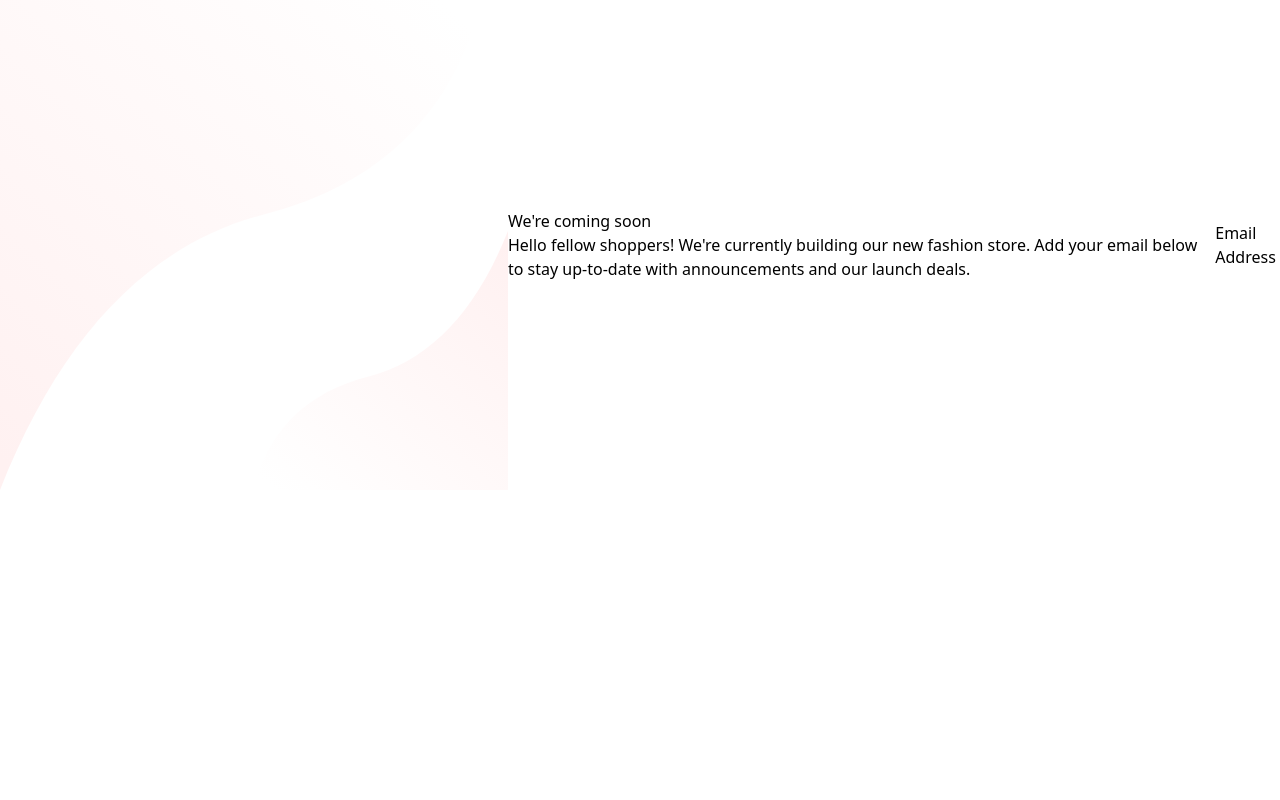
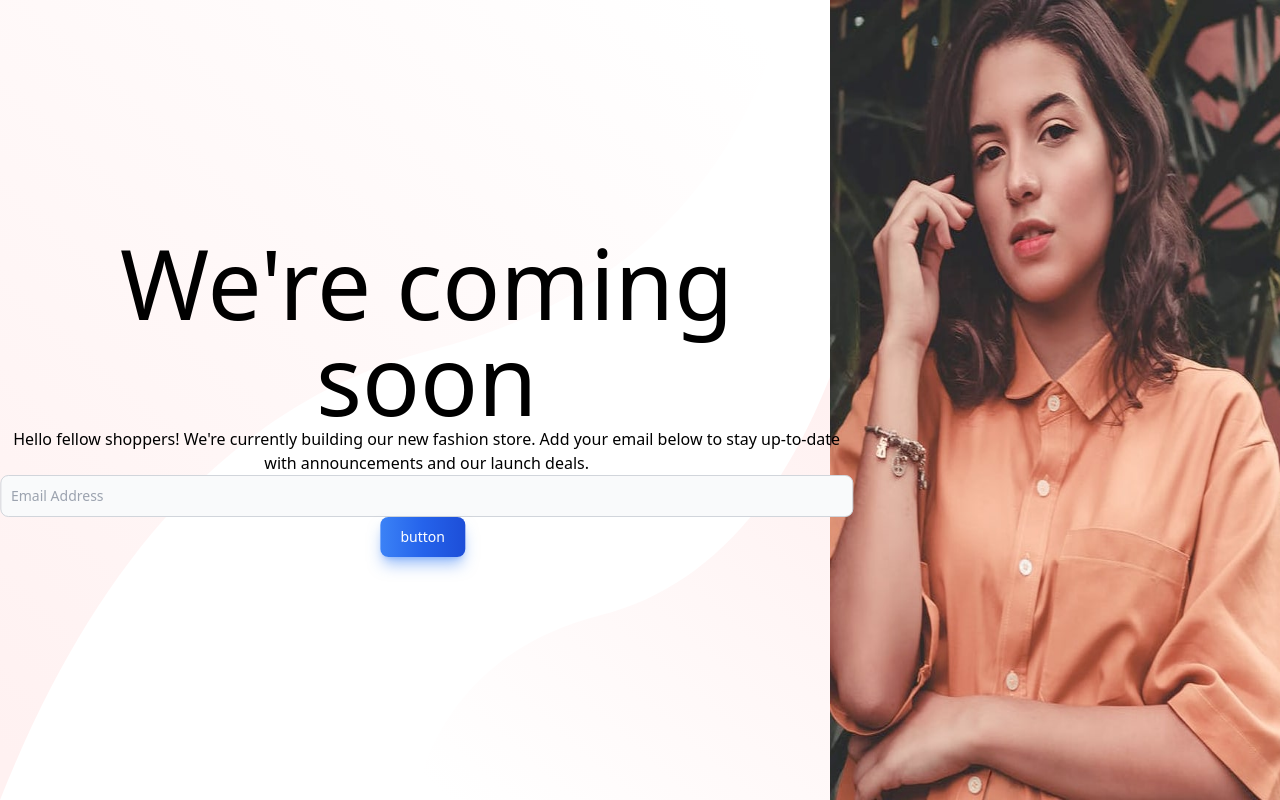
Before and after one commit to joeltmathew857/myportfolio, a React (Create React App) app: page / in a window 1280 px wide. Built offline with nearby package versions, Linux system fonts and the light colour scheme.

Commit message:
added input

```diff
--- a/src/components/FontMenter/BaseApparel.jsx
+++ b/src/components/FontMenter/BaseApparel.jsx
@@ -1,22 +1,58 @@
 import React from "react";
-import Backgroundimg from "..//../Assets/Images/Base img/bg-pattern-desktop.svg";
+import Backgroundimg from "../../Assets/Images/Base img/bg-pattern-desktop.svg";
+import HeroImgDes from "../../Assets/Images/Base img/hero-desktop.jpg";
+import HeroImgMob from "../../Assets/Images/Base img/hero-mobile.jpg";
+import Arrowicon from "../../Assets/Images/Base img/icon-arrow.svg";
+import LogoIcon from "../../Assets/Images/Base img/logo.svg";
+import errorIcon from "../../Assets/Images/Base img/icon-error.svg";
 
 const BaseApparel = () => {
   return (
-    <div className="flex justify-center items-center">
-      <div className="">
-        <img src={Backgroundimg} alt="" className="w" />
-      </div>
-      <div>
-        <h1> We're coming soon</h1>
-        <span>
+    <section className="flex justify-center relative">
+      {/* Background Image */}
+      <img src={Backgroundimg} alt="Background" className="w-full" />
+      {/* <img src={LogoIcon} alt="" srcset="" className="w-20 h-10" /> */}
+      {/* Text Overlay */}
+      <div className="absolute top-1/2 left-1/3 transform -translate-x-1/2 -translate-y-1/2 text-center">
+        <h1 className="text-8xl font-light">We're coming soon</h1>
+        <p>
           Hello fellow shoppers! We're currently building our new fashion store.
           Add your email below to stay up-to-date with announcements and our
           launch deals.
-        </span>
+        </p>
+        <form>
+          <input
+            type="email"
+            placeholder="Email Address"
+            className="bg-gray-50 border border-gray-300 text-gray-900 text-sm rounded-lg focus:ring-blue-500 focus:border-blue-500 block w-full p-2.5  dark:bg-gray-700 dark:border-gray-600 dark:placeholder-gray-400 dark:text-white dark:focus:ring-blue-500 dark:focus:border-blue-500"
+          />
+          <button
+            type="submit"
+            className="text-white bg-gradient-to-r from-blue-500 via-blue-600 to-blue-700 hover:bg-gradient-to-br focus:ring-4 focus:outline-none focus:ring-blue-300 dark:focus:ring-blue-800 shadow-lg shadow-blue-500/50 dark:shadow-lg dark:shadow-blue-800/80 font-medium rounded-lg text-sm px-5 py-2.5 text-center mr-2 mb-2 "
+          >
+            button
+          </button>
+        </form>
       </div>
-      <div> Email Address</div>
-    </div>
+      {/* Optional: You can uncomment the following code to display additional images */}
+      <div>
+        <img
+          src={HeroImgDes}
+          alt="DesktopBackground"
+          className="w-full h-screen sm:h-screen sm:w-screen md:hidden lg:block"
+        />
+        <img
+          src={HeroImgMob}
+          alt="MobileBackground"
+          className="w-16 md:w-40 lg:w-96 md:block lg:hidden"
+        />
+        {/* <img src={errorIcon} alt="" srcset="" /> */}
+      </div>
+      {/* <div>
+
+      </div>
+      */}
+    </section>
   );
 };
 
```
